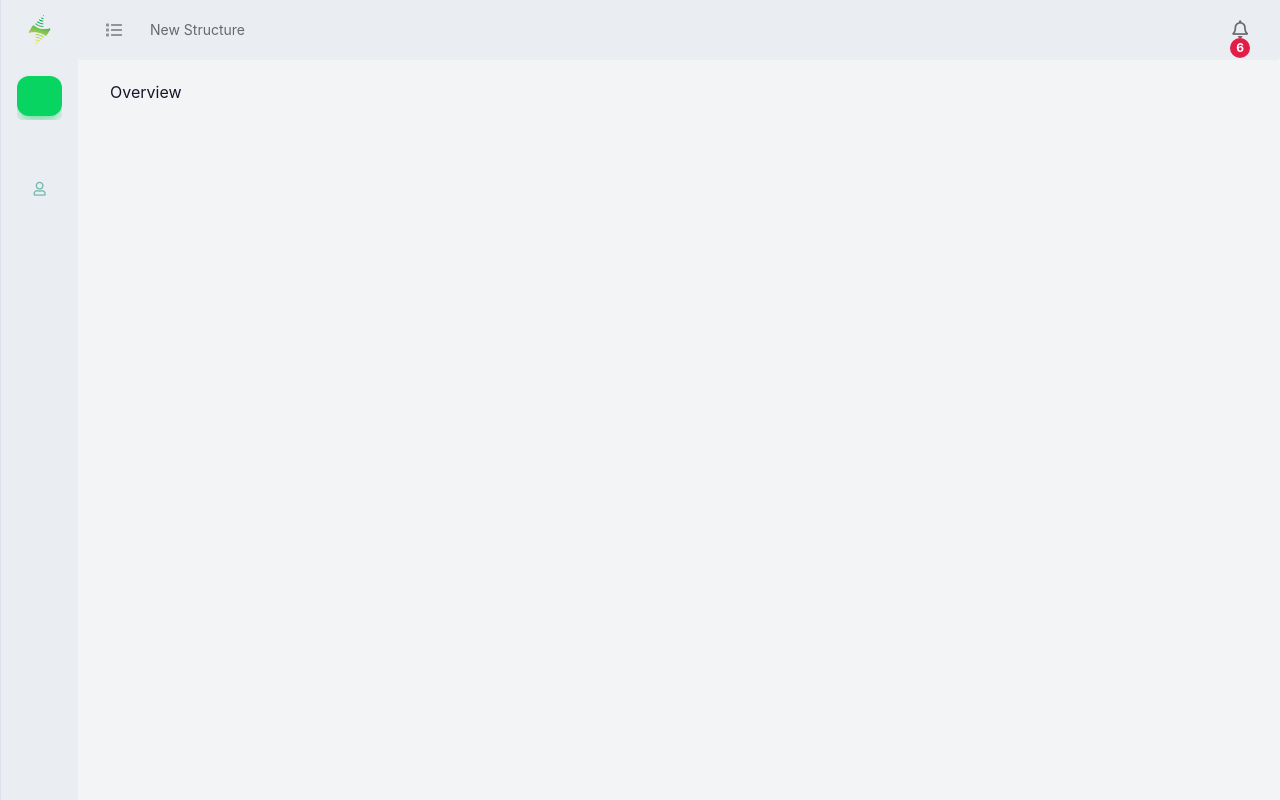
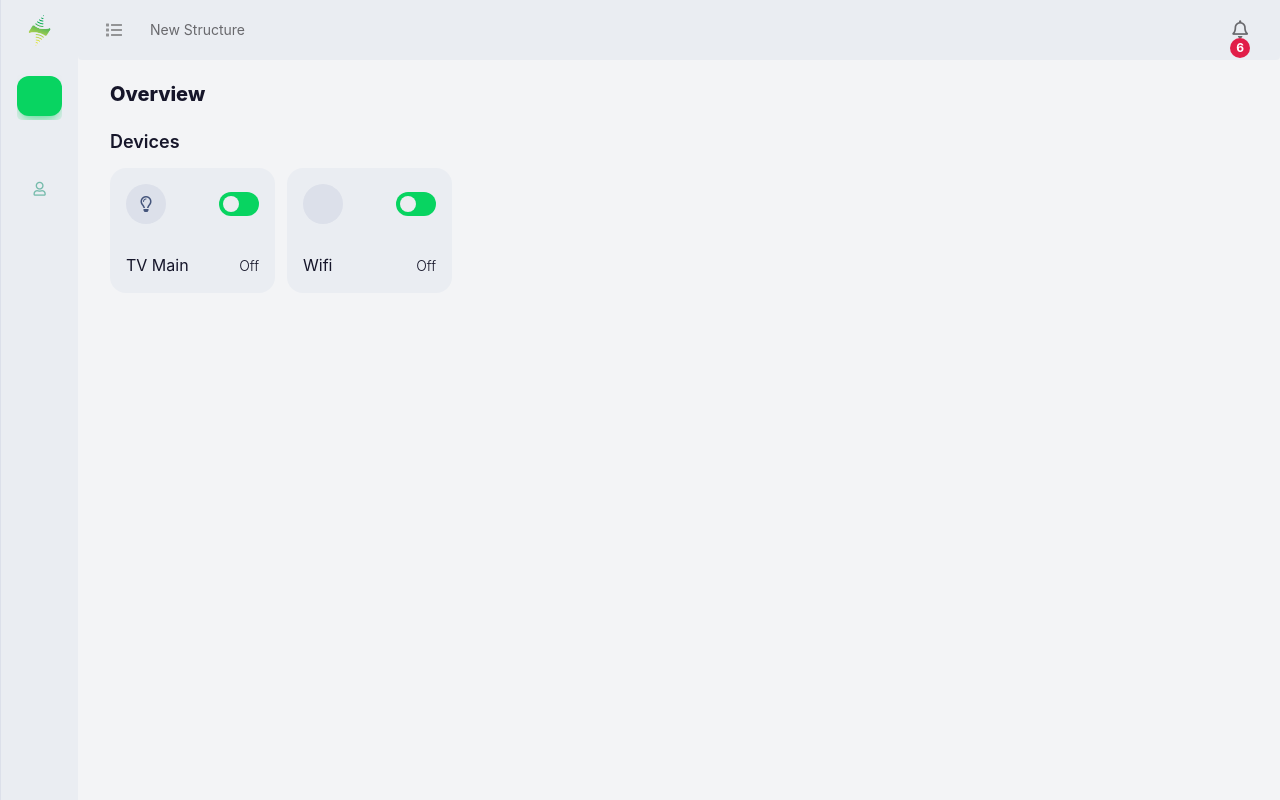
Before and after one commit to mahv7272/techonit-desk-ui, a Next.js app in the folder techonit-desk/: page /manage in a window 1280 px wide. Built offline with nearby package versions, Linux system fonts and the light colour scheme.

Commit message:
🌱 Device card control.

```diff
--- /dev/null
+++ b/techonit-desk/components/manage/device/deviceCard.js
@@ -0,0 +1,43 @@
+const DeviceCard = ({ name, icon, isActive }) => {
+    const handleToggleSwitch = () => {
+        isActive = !isActive;
+        console.log(isActive)
+    };
+    return (
+        <div className='bg-slate-100 rounded-2xl w-[165px] h-[125px] p-4' onClick={handleToggleSwitch}>
+            <div className='flex flex-col justify-between h-full'>
+                <div className='flex justify-between'>
+                    <div className="flex">
+                        {/* Icon */}
+                        <span className='flex flex-col justify-center rounded-full bg-slate-200 text-slate-600 text-center
+                        w-[40px] h-[40px]'>
+                            <i className={icon}></i>
+                        </span>
+                    </div>
+                    <div>
+                        {/* Switch */}
+                        <label className="flex items-center cursor-pointer h-full">
+                            <div className="relative">
+                                <input type="checkbox" className="sr-only" />
+                                <div className="block bg-primary-500 dark:bg-slate-700 w-10 h-6 rounded-full"></div>
+                                <div className="dot absolute left-1 top-1 bg-gray-100 dark:bg-slate-300 w-4 h-4 rounded-full transition"></div>
+                            </div>
+                        </label>
+                    </div>
+                </div>
+                <div className='flex justify-between'>
+                    <div>
+                        {/* Name */}
+                        <label>{name}</label>
+                    </div>
+                    <div>
+                        {/* Status */}
+                        <span className='font-light text-sm'>Off</span>
+                    </div>
+                </div>
+            </div>
+        </div>
+    );
+};
+
+export default DeviceCard;
--- a/techonit-desk/pages/manage/index.js
+++ b/techonit-desk/pages/manage/index.js
@@ -1,10 +1,21 @@
 import Image from 'next/image'
 import Link from 'next/link'
+import DeviceCard from '../../components/manage/device/deviceCard'
 
 export default function Index() {
     return (
         <>
-            Overview
+            <div className='mb-5'>
+                <label className='text-xl font-extrabold'>Overview</label>
+            </div>
+
+            <div>
+                <label className='flex mb-3 text-lg font-semibold'>Devices</label>
+                <div className='flex flex-wrap gap-3'>
+                    <DeviceCard icon='far fa-lightbulb' name='TV Main' />
+                    <DeviceCard icon='far fa-wifi' name='Wifi' />
+                </div>
+            </div>
         </>
     )
 }
```
Also changed, not shown: 1 other file (tests, documents, lock files or other folders).
